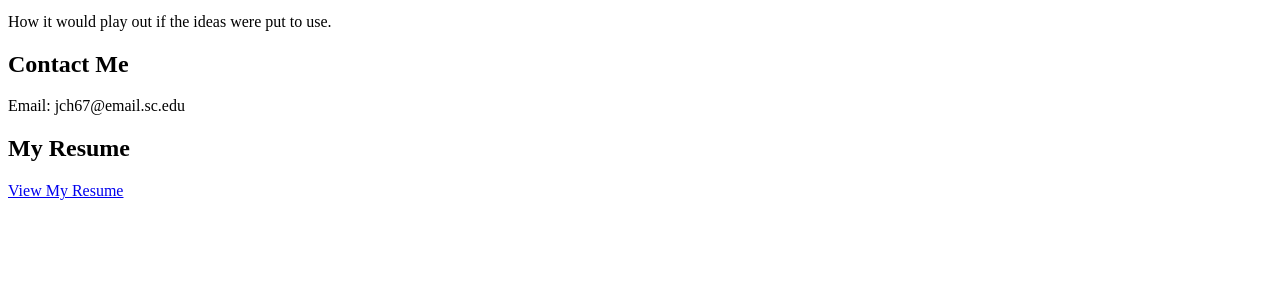
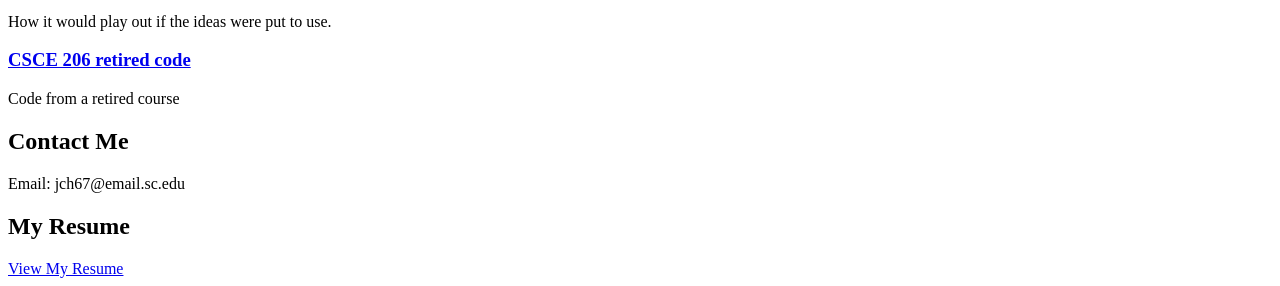
Before and after one commit to Jamesh6-debug/Jamesh6-debug.github.io, a plain HTML site: page index.html in a window 1280 px wide. Shown: the part 1762-2048 px from the top of the page. Before the commit the page ends 1970 px from the top, so only its background shows below. Drawn offline with Linux system fonts and the light colour scheme.

Commit message:
Update index.html

```diff
--- a/index.html
+++ b/index.html
@@ -47,6 +47,17 @@
     </a>
     <p>How it would play out if the ideas were put to use.</p>
 
+     <!-- Repositories assignment -->
+      <section class="project">
+        <a href="https://github.com/CSE-baileyrt/CSCE206">
+            <h3>CSCE 206 retired code</h3>
+        </a>
+        <a href="https://github.com/Jamesh6-debug/Jamesh6-debug.github.io">
+        </a>
+        <p>Code from a retired course</p>
+      </section>
+    </div>
+
     <!-- Contact -->
     <h2>Contact Me</h2>
     <p>Email: jch67@email.sc.edu</p>
```
